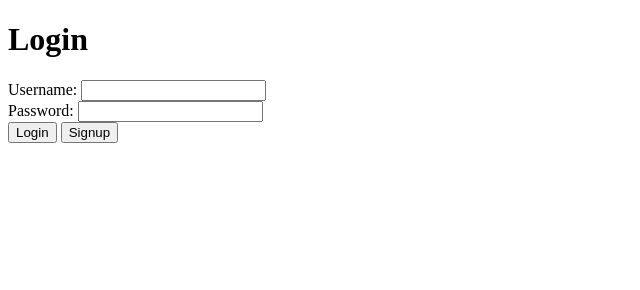
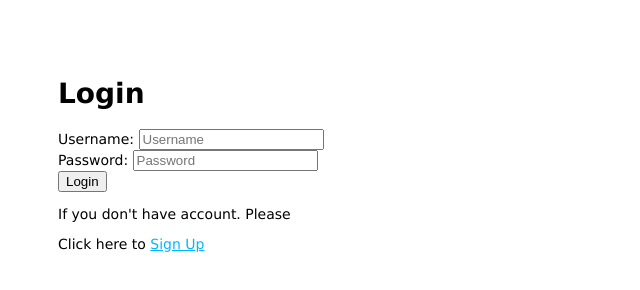
Before and after one commit to NonnaLee/attack_flow2, a website: page public/login.html in a window 1280 px wide. Shown: the whole page, without its empty margins (0-640 px from the left). Drawn offline with Linux system fonts and the light colour scheme.

Commit message:
Add files via upload

```diff
--- a/public/login.html
+++ b/public/login.html
@@ -2,6 +2,7 @@
 <html lang="en">
     <head>
         <title>Login page</title>
+        <link rel="stylesheet" type="text/css" href="stylesheets/style.css">
 
         <script>
             function showSignup(){
@@ -15,31 +16,44 @@
         </script>
 
     </head>
-    <body>
-
+    <body class="loginbody">
+        <div class = "form-box">
+            <!-- login page -->
             <form id="loginForm">
+                <div id="loginBar">
                     <h1>Login</h1>
                     <label for="username">Username: </label>
-        <input type="text" id="username" name="username">
+                    <input class= "input_style" type="text" id="username" name="username" placeholder = "Username">
                     <br>
                     <label for="password">Password: </label>
-        <input type="password" id="password" name="password">
+                    <input class= "input_style" type="password" id="password" name="password" placeholder = "Password">
                     <br>
-        <input type="button" value="Login" onclick="checkLogin()">
-        <input type="button" value="Signup" onclick="showSignup()">
+                    <input class = "button" type="button" value="Login" onclick="checkLogin()">
+                    <div>
+                        <p> If you don't have account. Please </p>
+                        <p> Click here to <a href="login.html#signupForm" onclick="showSignup()" > Sign Up</a></p>
+                    </div>
+                </div>
             </form>
-
+        </div>
+    <!-- signIn page -->
     <form id="signupForm" style="display:none">
         <h1>Sign up</h1>
-        <label for="username">Username: </label>
-        <input type="text" id="username" name="username">
+        <label for="username"> Username: </label>
+        <input class= "input_style" type="text" id="username" name="username" placeholder = "Username">
         <br>
-        <label for="password">Password: </label>
-        <input type="password" id="password" name="password">
+        <label for="password"> Password: </label>
+        <input class= "input_style"type="password" id="password" name="password" placeholder = "Password">
         <br>
-        <input type="button" value="Submit" onclick="checkSignup()">
-        <input type="button" value="Login" onclick="showLogin()">
+        <label for="password"> Confirm Password: </label>
+        <input class= "input_style"type="password" id="password" name="password" placeholder = "Confirm Password">
+        <br>
+        <input class = "button" type="button" value="Submit" onclick="checkSignup()">
+        <div>
+            <p> If you have account. Please </p>
+            <p> Click here to <a href="login.html#loginForm" onclick="showLogin()"> Login</p>
+        </div>
+        <!-- <input class = "button" type="button" value="Login" onclick="showLogin()"> -->
     </form>
-
     </body>
 </html>
```
Lines whose indentation alone changed are shown as unchanged.
